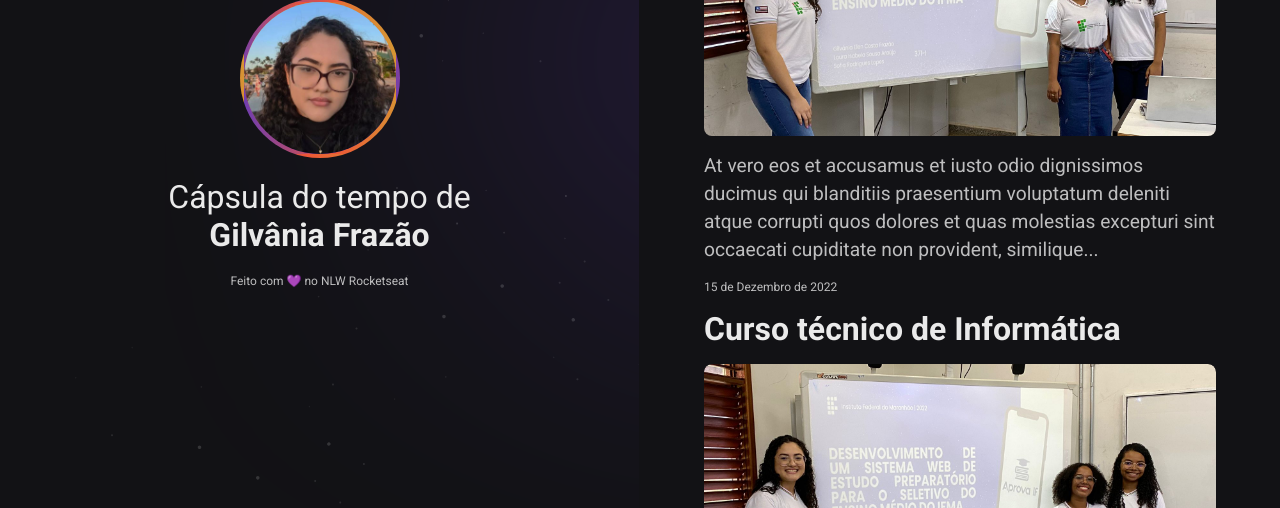
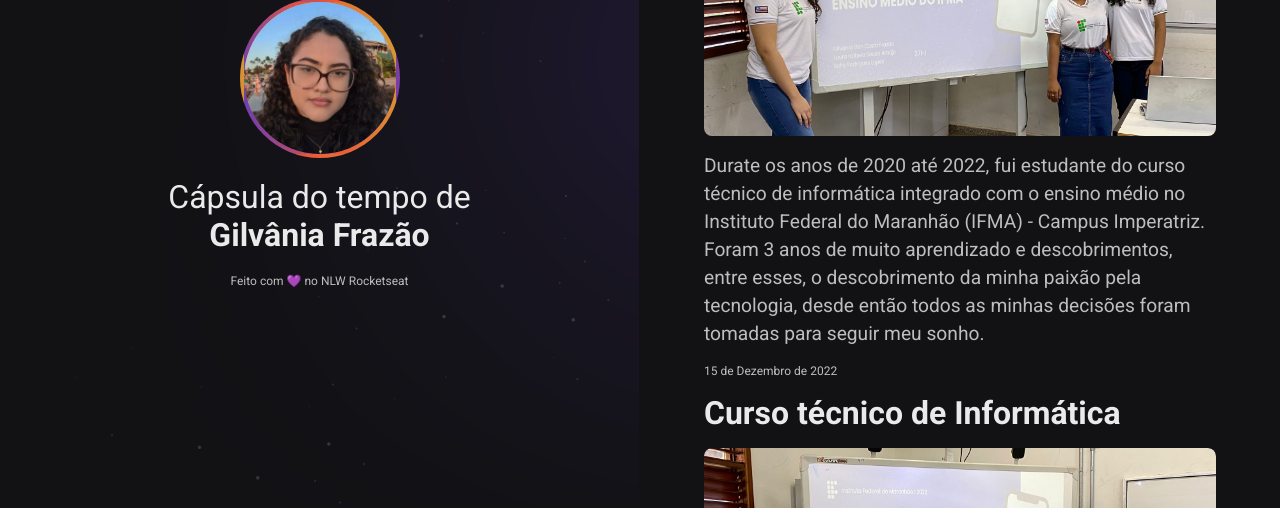
Before and after one commit to gilvaniafrazao/nlw-spacetime-explorer, a plain HTML site: page index.html in a window 1280 px wide. Shown: the part 292-800 px from the top of the page. Drawn offline with Linux system fonts and the light colour scheme.

Commit message:
innitial commit

```diff
--- a/index.html
+++ b/index.html
@@ -31,10 +31,9 @@
       <img src="./assets/tcc.jpeg" alt="Apresentação do trabalho de conclusão de curso do IFMA"/>
       </div>
       <p>
-        At vero eos et accusamus et iusto odio dignissimos ducimus qui
-        blanditiis praesentium voluptatum deleniti atque corrupti quos dolores
-        et quas molestias excepturi sint occaecati cupiditate non provident,
-        similique...
+        Durate os anos de 2020 até 2022, fui estudante do curso técnico de informática integrado com o ensino médio
+        no Instituto Federal do Maranhão (IFMA) - Campus Imperatriz. Foram 3 anos de muito aprendizado e descobrimentos, entre esses,
+        o descobrimento da minha paixão pela tecnologia, desde então todos as minhas decisões foram tomadas para seguir meu sonho.
       </p>
 
       <small>15 de Dezembro de 2022</small>
```
